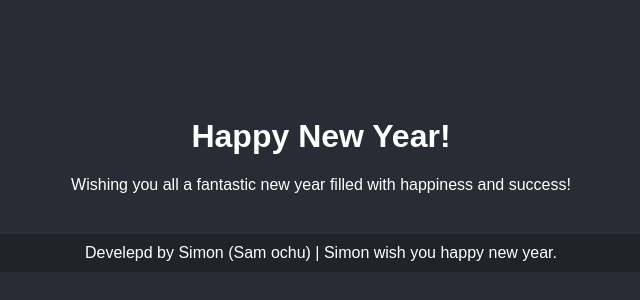
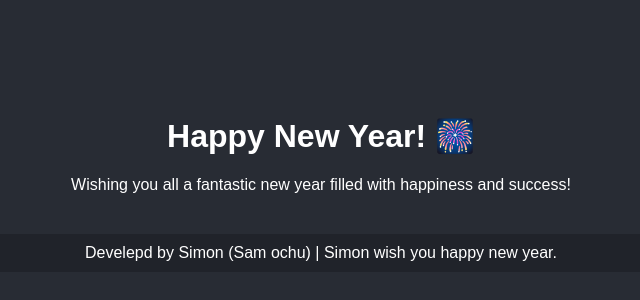
Before and after one commit to SamSpeedX/happy_new_year, a plain HTML site: page index.html in a window 1280 px wide. Shown: the part 226-526 px from the top of the page, without its empty margins (319-959 px from the left). Drawn offline with Linux system fonts and the light colour scheme.

Commit message:
Update index.html

```diff
--- a/index.html
+++ b/index.html
@@ -8,7 +8,7 @@
 </head>
 <body>
     <div class="container">
-        <h1>Happy New Year!</h1>
+        <h1>Happy New Year! 🎆</h1>
         <p>Wishing you all a fantastic new year filled with happiness and success!</p>
         <div id="countdown">
             <!--<div><span id="days"></span>Days</div>
```
